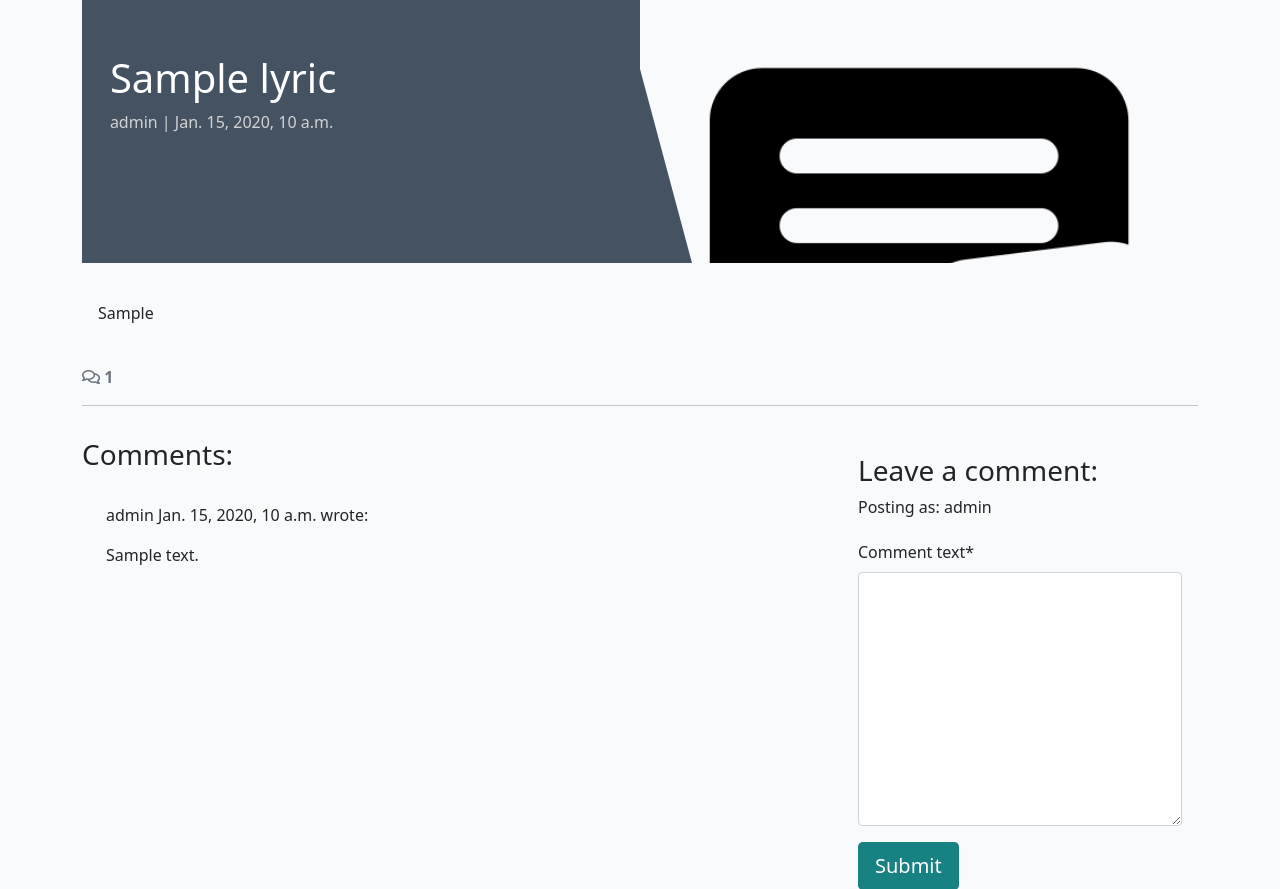
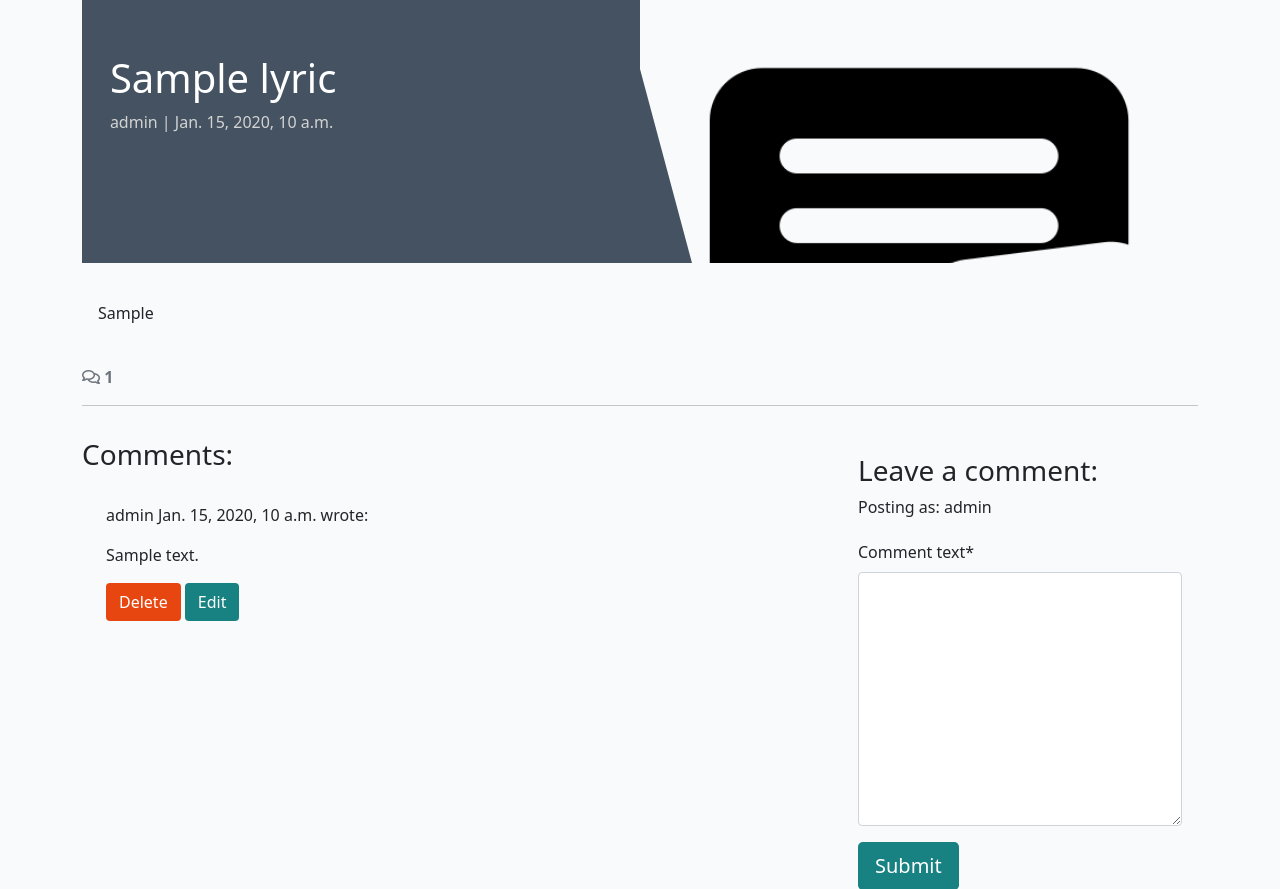
Before and after one commit to msamarpanraj/lyric-buzz, a Django app: a page that uses templates/base.html in a window 1280 px wide. Shown: the part 71-960 px from the top of the page. Run offline with Django 4.2, Linux system fonts and the light colour scheme; a user stored in the database is signed in; data comes from the database, SQL or seed files in the repository; tables that the repository leaves empty hold one stand-in row (values such as "Sample post"); some libraries are stand-ins or nearby versions.

Commit message:
added comment CRUD

```diff
--- a/lyricbuzz/settings.py
+++ b/lyricbuzz/settings.py
@@ -28,7 +28,7 @@ TEMPLATES_DIR = os.path.join(BASE_DIR, 'templates')
 SECRET_KEY = os.environ.get("SECRET_KEY")
 
 # SECURITY WARNING: don't run with debug turned on in production!
-DEBUG = True
+DEBUG = False
 
 ALLOWED_HOSTS = ['8000-msamarpanraj-lyricbuzz-wguyhk6h9ky.ws.codeinstitute-ide.net','.herokuapp.com'
 ]
--- a/lyrics/templates/lyrics/lyric_detail.html
+++ b/lyrics/templates/lyrics/lyric_detail.html
@@ -50,7 +50,7 @@
           to iterate through each comment in comments -->
         {% for comment in comments %}
         <div class="p-2 comments
-          {% if not comment.approved and comment.author == user %}
+          {% if not comment.approved and comment.user == user %}
           faded{% elif not comment.approved %} d-none{% endif %}">
           <p class="font-weight-bold">
             {{ comment.user }}
@@ -61,10 +61,14 @@
           <div id="comment{{ comment.id }}">
             {{ comment.comment_text | linebreaks }}
           </div>
-          {% if not comment.approved and comment.author == user %}
+          {% if not comment.approved and comment.user == user %}
           <p class="approval">
             This comment is awaiting approval
           </p>
+          {% endif %}
+          {% if user.is_authenticated and comment.user == user %}
+          <button class="btn btn-delete" comment_id="{{ comment.id }}">Delete</button>
+          <button class="btn btn-edit" comment_id="{{ comment.id }}">Edit</button>
           {% endif %}
         </div>
         <!-- Our for loop ends here -->
@@ -92,4 +96,33 @@
   </div>
 </div>
 
+<!-- Delete confirmation modal -->
+<div class="modal fade" id="deleteModal" tabindex="-1"
+  aria-labelledby="deleteModalLabel" aria-hidden="true">
+  <div class="modal-dialog">
+    <div class="modal-content">
+      <div class="modal-header">
+        <h5 class="modal-title"
+          id="deleteModalLabel">Delete comment?</h5>
+        <button type="button" class="btn-close"
+          data-bs-dismiss="modal" aria-label="Close"></button>
+      </div>
+      <div class="modal-body">
+        Are you sure you want to delete your comment?
+        This action cannot be undone.
+      </div>
+      <div class="modal-footer">
+        <button type="button" class="btn btn-secondary"
+          data-bs-dismiss="modal">Close</button>
+        <a id="deleteConfirm" href="#" class="btn
+          btn-danger">Delete</a>
+      </div>
+    </div>
+  </div>
+</div>
+
 {% endblock content %}
+
+{% block extras %}
+<script src="{% static 'js/comments.js' %}"></script>
+{% endblock %}
--- a/lyrics/urls.py
+++ b/lyrics/urls.py
@@ -6,5 +6,8 @@ urlpatterns = [
     path("about/", include("about.urls"), name="about-urls"),
     path('', views.LyricList.as_view(), name='home'),
     path('<slug:slug>/', views.lyric_detail, name='lyric_detail'),
-
+    path('<slug:slug>/edit_comment/<int:comment_id>',
+         views.comment_edit, name='comment_edit'),
+    path('<slug:slug>/delete_comment/<int:comment_id>',
+         views.comment_delete, name='comment_delete'),
 ]
--- a/lyrics/views.py
+++ b/lyrics/views.py
@@ -1,7 +1,8 @@
-from django.shortcuts import render, get_object_or_404
+from django.shortcuts import render, get_object_or_404, reverse
 from django.views import generic
 from django.contrib import messages
-from .models import Lyric
+from django.http import HttpResponseRedirect
+from .models import Lyric, Comment
 from .forms import CommentForm
 
 
@@ -33,6 +34,7 @@ def lyric_detail(request, slug):
     comment_count = lyric.comments.filter(approved=True).count()
 
     if request.method == "POST":
+        print("Received a POST request")
         comment_form = CommentForm(data=request.POST)
         if  comment_form.is_valid():
             comment = comment_form.save(commit=False)
@@ -45,6 +47,7 @@ def lyric_detail(request, slug):
     )
 
     comment_form = CommentForm()
+    print("About to render template")
 
 
     return render(
@@ -58,3 +61,41 @@ def lyric_detail(request, slug):
 
     },
 )
+
+def comment_edit(request, slug, comment_id):
+    """
+    view to edit comments
+    """
+    if request.method == "POST":
+
+        queryset = Lyric.objects.filter(status=1)
+        lyric = get_object_or_404(queryset, slug=slug)
+        comment = get_object_or_404(Comment, pk=comment_id)
+        comment_form = CommentForm(data=request.POST, instance=comment)
+
+        if comment_form.is_valid() and comment.user == request.user:
+            comment = comment_form.save(commit=False)
+            comment.lyric = lyric
+            comment.approved = False
+            comment.save()
+            messages.add_message(request, messages.SUCCESS, 'Comment Updated!')
+        else:
+            messages.add_message(request, messages.ERROR, 'Error updating comment!')
+
+    return HttpResponseRedirect(reverse('lyric_detail', args=[slug]))
+
+def comment_delete(request, slug, comment_id):
+    """
+    view to delete comment
+    """
+    queryset = Lyric.objects.filter(status=1)
+    lyric = get_object_or_404(queryset, slug=slug)
+    comment = get_object_or_404(Comment, pk=comment_id)
+
+    if comment.user == request.user:
+        comment.delete()
+        messages.add_message(request, messages.SUCCESS, 'Comment deleted!')
+    else:
+        messages.add_message(request, messages.ERROR, 'You can only delete your own comments!')
+
+    return HttpResponseRedirect(reverse('lyric_detail', args=[slug]))
--- /dev/null
+++ b/static/js/comments.js
@@ -0,0 +1,46 @@
+const editButtons = document.getElementsByClassName("btn-edit");
+const commentText = document.getElementById("id_comment_text");
+const commentForm = document.getElementById("commentForm");
+const submitButton = document.getElementById("submitButton");
+
+const deleteModal = new bootstrap.Modal(document.getElementById("deleteModal"));
+const deleteButtons = document.getElementsByClassName("btn-delete");
+const deleteConfirm = document.getElementById("deleteConfirm");
+
+/**
+* Initializes edit functionality for the provided edit buttons.
+*
+* For each button in the `editButtons` collection:
+* - Retrieves the associated comment's ID upon click.
+* - Fetches the content of the corresponding comment.
+* - Populates the `commentText` input/textarea with the comment's content for editing.
+* - Updates the submit button's text to "Update".
+* - Sets the form's action attribute to the `edit_comment/{commentId}` endpoint.
+*/
+for (let button of editButtons) {
+  button.addEventListener("click", (e) => {
+    let commentId = e.target.getAttribute("comment_id");
+    let commentContent = document.getElementById(`comment${commentId}`).innerText;
+    commentText.value = commentContent;
+    submitButton.innerText = "Update";
+    commentForm.setAttribute("action", `edit_comment/${commentId}`);
+  });
+}
+
+/**
+* Initializes deletion functionality for the provided delete buttons.
+*
+* For each button in the `deleteButtons` collection:
+* - Retrieves the associated comment's ID upon click.
+* - Updates the `deleteConfirm` link's href to point to the
+* deletion endpoint for the specific comment.
+* - Displays a confirmation modal (`deleteModal`) to prompt
+* the user for confirmation before deletion.
+*/
+for (let button of deleteButtons) {
+    button.addEventListener("click", (e) => {
+      let commentId = e.target.getAttribute("comment_id");
+      deleteConfirm.href = `delete_comment/${commentId}`;
+      deleteModal.show();
+    });
+  }
--- a/templates/base.html
+++ b/templates/base.html
@@ -110,6 +110,10 @@
     <script src="https://cdn.jsdelivr.net/npm/bootstrap@5.0.1/dist/js/bootstrap.bundle.min.js"
         integrity="sha384-gtEjrD/SeCtmISkJkNUaaKMoLD0//ElJ19smozuHV6z3Iehds+3Ulb9Bn9Plx0x4" crossorigin="anonymous">
     </script>
+
+    {% block extras %}
+    {% endblock %}
+
 </body>
 
 </html>
```
